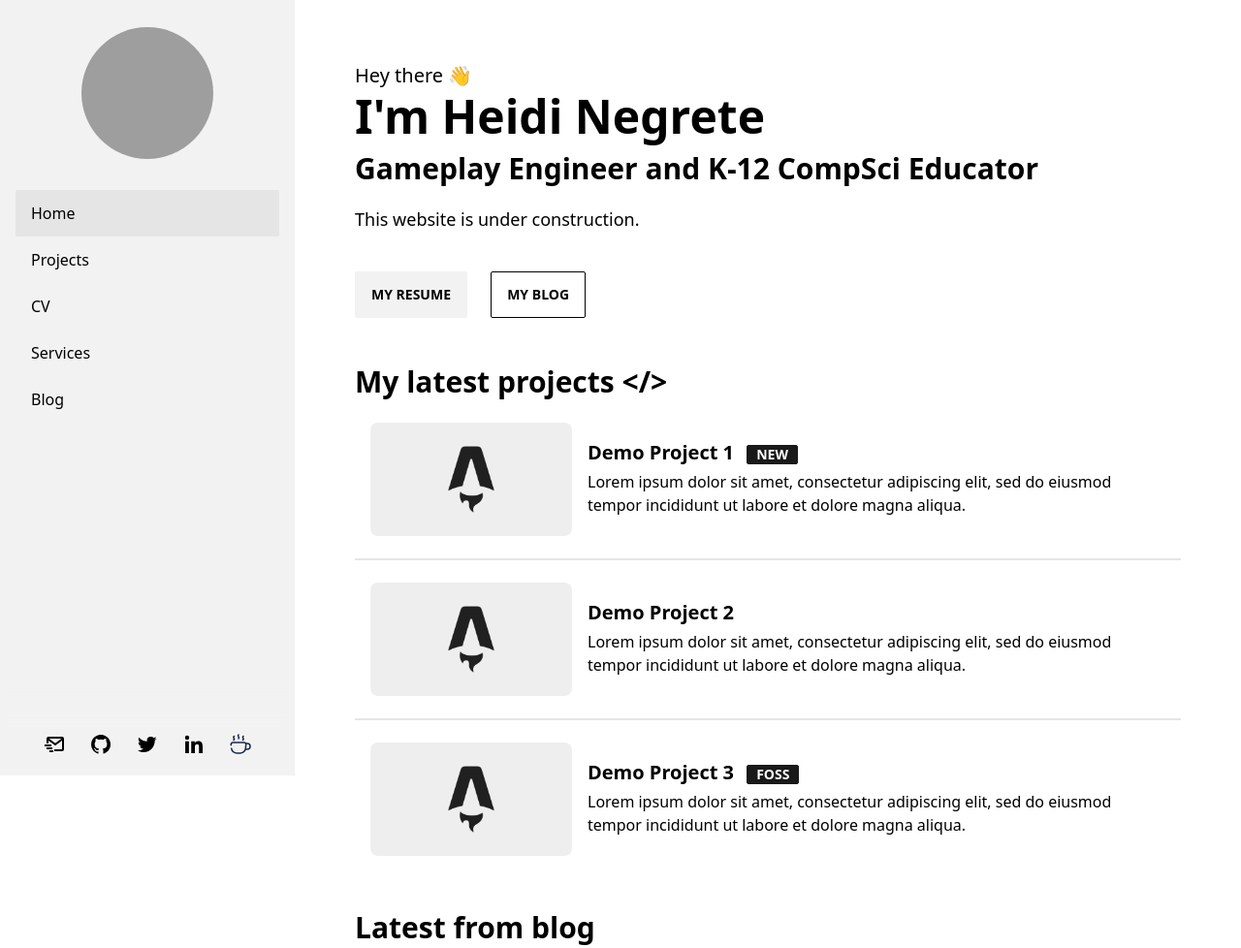
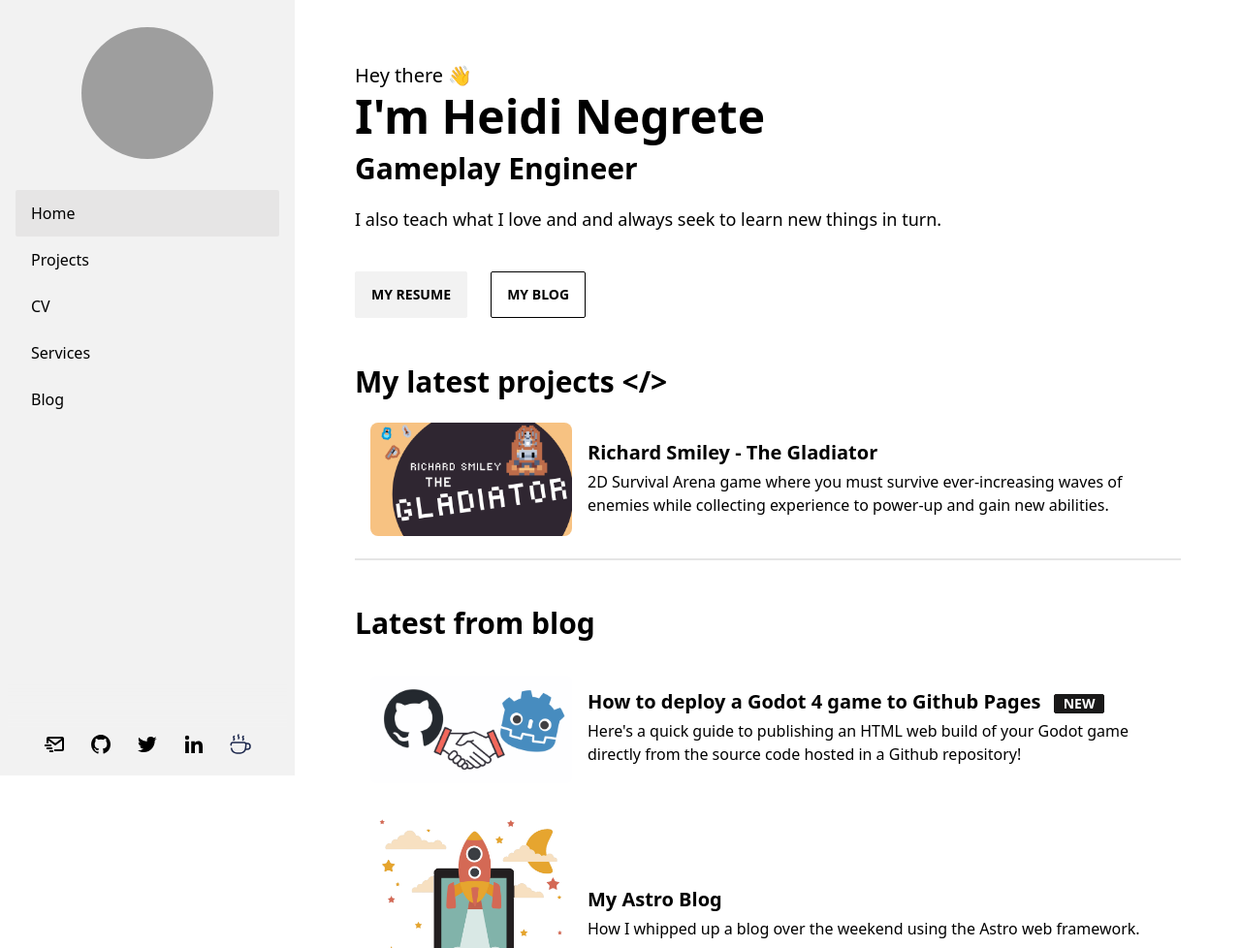
Before and after one commit to Heidi-Negrete/negrete.dev, an Astro site: page / in a window 1280 px wide. Shown: the top 978 px of the page at 97% size. Built offline with nearby package versions, Linux system fonts and the light colour scheme; Astro itself is replaced by a stand-in of ours; grey boxes are pictures that could not be loaded.

Commit message:
add projects and latest blog entries

```diff
--- a/src/pages/index.astro
+++ b/src/pages/index.astro
@@ -14,11 +14,12 @@ const last_posts = posts.slice(0, 3);
   <div class="pb-12 mt-5">
     <div class="text-xl py-1">Hey there 👋</div>
     <div class="text-5xl font-bold">I'm Heidi Negrete</div>
-    <div class="text-3xl py-3 font-bold">
-      Gameplay Engineer and K-12 CompSci Educator
-    </div>
+    <div class="text-3xl py-3 font-bold">Gameplay Engineer</div>
     <div class="py-2">
-      <text class="text-lg"> This website is under construction.</text>
+      <text class="text-lg"
+        >I also teach what I love and and always seek to learn new things in
+        turn.</text
+      >
     </div>
     <div class="mt-8">
       <a class="btn" href="/cv"> My Resume</a>
@@ -37,33 +38,31 @@ const last_posts = posts.slice(0, 3);
   </div>
 
   <HorizontalCard
-    title="Demo Project 1"
-    img="/post_img.webp"
-    desc="Lorem ipsum dolor sit amet, consectetur adipiscing elit, sed do eiusmod tempor incididunt ut labore et dolore magna aliqua."
-    url="#"
-    badge="NEW"
+    title="Richard Smiley - The Gladiator"
+    img="/GLADIATOR.png"
+    desc="2D Survival Arena game where you must survive ever-increasing waves of enemies while collecting experience to power-up and gain new abilities."
+    url="https://github.com/Heidi-Negrete/the-gladiator"
   />
   <div class="divider my-0"></div>
-  <HorizontalCard
-    title="Demo Project 2"
-    img="/post_img.webp"
-    desc="Lorem ipsum dolor sit amet, consectetur adipiscing elit, sed do eiusmod tempor incididunt ut labore et dolore magna aliqua."
-    url="#"
-  />
-  <div class="divider my-0"></div>
-  <HorizontalCard
-    title="Demo Project 3"
-    img="/post_img.webp"
-    desc="Lorem ipsum dolor sit amet, consectetur adipiscing elit, sed do eiusmod tempor incididunt ut labore et dolore magna aliqua."
-    url="#"
-    badge="FOSS"
-  />
-
+  <!-- Any more featured project cards go here -->
   <div>
     <div class="text-3xl w-full font-bold mb-5 mt-10">Latest from blog</div>
   </div>
 
-  {
+  <HorizontalCard
+    title="How to deploy a Godot 4 game to Github Pages"
+    img="/githubxgodot.png"
+    desc="Here's a quick guide to publishing an HTML web build of your Godot game directly from the source code hosted in a Github repository!"
+    url="http://angelicgarbage.com/posts/how-to-deploy-a-godot-4-game-to-github-pages/"
+    badge="NEW"
+  />
+  <HorizontalCard
+    title="My Astro Blog"
+    img="/rocket-launch.png"
+    desc="How I whipped up a blog over the weekend using the Astro web framework."
+    url="http://angelicgarbage.com/posts/my-astro-blog/"
+  />
+  <!-- {
     last_posts.map((post) => (
       <>
         <HorizontalCard
@@ -77,5 +76,5 @@ const last_posts = posts.slice(0, 3);
         <div class="divider my-0" />
       </>
     ))
-  }
+  } -->
 </BaseLayout>
--- a/src/pages/projects.astro
+++ b/src/pages/projects.astro
@@ -3,32 +3,38 @@ import BaseLayout from "../layouts/BaseLayout.astro";
 import HorizontalCard from "../components/HorizontalCard.astro";
 ---
 
-<BaseLayout title = "Projects" sideBarActiveItemID="projects">
+<BaseLayout title="Projects" sideBarActiveItemID="projects">
   <div>
-    <div class="text-3xl w-full font-bold mb-5">Projects Header</div>
+    <div class="text-3xl w-full font-bold mb-5">Gamedev Projects</div>
   </div>
 
   <HorizontalCard
-    title="Demo Project 1"
-    img="/post_img.webp"
-    desc="Lorem ipsum dolor sit amet, consectetur adipiscing elit, sed do eiusmod tempor incididunt ut labore et dolore magna aliqua."
-    url="#"
-    badge="NEW"
+    title="Richard Smiley - The Gladiator"
+    img="/GLADIATOR.png"
+    desc="2D Survival Arena game where you must survive ever-increasing waves of enemies while collecting experience to power-up and gain new abilities."
+    url="https://github.com/Heidi-Negrete/the-gladiator"
   />
   <div class="divider my-0"></div>
   <HorizontalCard
-    title="Demo Project 2"
-    img="/post_img.webp"
-    desc="Lorem ipsum dolor sit amet, consectetur adipiscing elit, sed do eiusmod tempor incididunt ut labore et dolore magna aliqua."
-    url="#"
+    title="Cocoon"
+    img="/Cocoon.png"
+    desc="An atmospheric RPG where the protagonist journeys through biomes both micro and macro-scopic to realize their full potential."
+    url="https://github.com/Heidi-Negrete/cocoon"
   />
 
   <div>
-    <div class="text-3xl w-full font-bold mb-5 mt-10">Projects Header</div>
+    <div class="text-3xl w-full font-bold mb-5 mt-10">Other Projects</div>
   </div>
 
   <HorizontalCard
-    title="Demo Project 3"
+    title="CompSci Curriculum for Ages 6-12"
+    img="/post_img.webp"
+    desc="The resources I have created and collected for use in educating children in Computer Literacy and Computer Science fundamentals, made freely available."
+    url="https://heidi-negrete.github.io/kids-computer-curriculum/"
+  />
+  <!-- <div class="divider my-0"></div>
+  <HorizontalCard
+    title="Demo Project 4"
     img="/post_img.webp"
     desc="Lorem ipsum dolor sit amet, consectetur adipiscing elit, sed do eiusmod tempor incididunt ut labore et dolore magna aliqua."
     url="#"
@@ -36,16 +42,9 @@ import HorizontalCard from "../components/HorizontalCard.astro";
   />
   <div class="divider my-0"></div>
   <HorizontalCard
-    title="Demo Project 4"
-    img="/post_img.webp"
-    desc="Lorem ipsum dolor sit amet, consectetur adipiscing elit, sed do eiusmod tempor incididunt ut labore et dolore magna aliqua."
-    url="#"
-  />
-  <div class="divider my-0"></div>
-  <HorizontalCard
     title="Demo Project 5"
     img="/post_img.webp"
     desc="Lorem ipsum dolor sit amet, consectetur adipiscing elit, sed do eiusmod tempor incididunt ut labore et dolore magna aliqua."
     url="#"
-  />
+  /> -->
 </BaseLayout>
```
Also changed, not shown: public/Cocoon.png (added), public/GLADIATOR.png (added), public/githubxgodot.png (added), public/rocket-launch.png (added).
